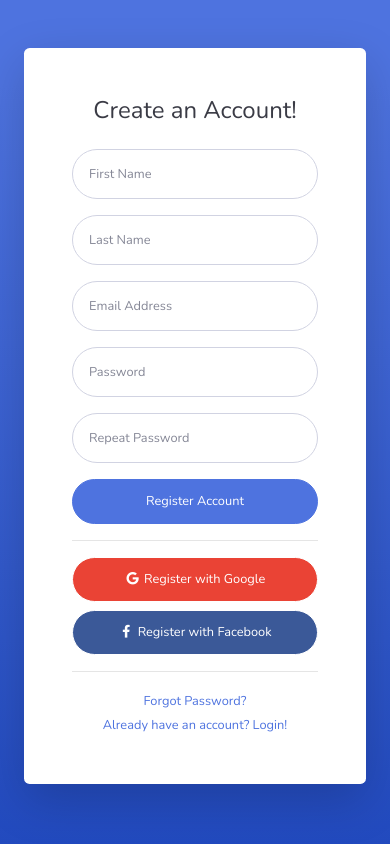
After one commit to ArthurWuTW/django-project, a Django app: page /register in a window 390 px wide. The commit adds this page. Run offline with Django 3.2, Linux system fonts and the light colour scheme; some libraries are stand-ins or nearby versions.

Commit message:
Html to django - register, login, and forgot_password

```diff
--- /dev/null
+++ b/monitor_app/templates/template_dashboard/register.html
@@ -0,0 +1,97 @@
+{% load static %}
+{% load bootstrap4 %}
+<!DOCTYPE html>
+<html lang="en">
+
+<head>
+
+  <meta charset="utf-8">
+  <meta http-equiv="X-UA-Compatible" content="IE=edge">
+  <meta name="viewport" content="width=device-width, initial-scale=1, shrink-to-fit=no">
+  <meta name="description" content="">
+  <meta name="author" content="">
+
+  <title>SB Admin 2 - Register</title>
+
+  <!-- Custom fonts for this template-->
+  <link href={% static "dashboard/vendor/fontawesome-free/css/all.min.css" %} rel="stylesheet" type="text/css">
+  <link href="https://fonts.googleapis.com/css?family=Nunito:200,200i,300,300i,400,400i,600,600i,700,700i,800,800i,900,900i" rel="stylesheet">
+
+  <!-- Custom styles for this template-->
+  <link href={% static "dashboard/css/sb-admin-2.min.css" %} rel="stylesheet">
+
+</head>
+
+<body class="bg-gradient-primary">
+
+  <div class="container">
+
+    <div class="card o-hidden border-0 shadow-lg my-5">
+      <div class="card-body p-0">
+        <!-- Nested Row within Card Body -->
+        <div class="row">
+          <div class="col-lg-5 d-none d-lg-block bg-register-image"></div>
+          <div class="col-lg-7">
+            <div class="p-5">
+              <div class="text-center">
+                <h1 class="h4 text-gray-900 mb-4">Create an Account!</h1>
+              </div>
+              <form class="user">
+                <div class="form-group row">
+                  <div class="col-sm-6 mb-3 mb-sm-0">
+                    <input type="text" class="form-control form-control-user" id="exampleFirstName" placeholder="First Name">
+                  </div>
+                  <div class="col-sm-6">
+                    <input type="text" class="form-control form-control-user" id="exampleLastName" placeholder="Last Name">
+                  </div>
+                </div>
+                <div class="form-group">
+                  <input type="email" class="form-control form-control-user" id="exampleInputEmail" placeholder="Email Address">
+                </div>
+                <div class="form-group row">
+                  <div class="col-sm-6 mb-3 mb-sm-0">
+                    <input type="password" class="form-control form-control-user" id="exampleInputPassword" placeholder="Password">
+                  </div>
+                  <div class="col-sm-6">
+                    <input type="password" class="form-control form-control-user" id="exampleRepeatPassword" placeholder="Repeat Password">
+                  </div>
+                </div>
+                <a href="login.html" class="btn btn-primary btn-user btn-block">
+                  Register Account
+                </a>
+                <hr>
+                <a href="index.html" class="btn btn-google btn-user btn-block">
+                  <i class="fab fa-google fa-fw"></i> Register with Google
+                </a>
+                <a href="index.html" class="btn btn-facebook btn-user btn-block">
+                  <i class="fab fa-facebook-f fa-fw"></i> Register with Facebook
+                </a>
+              </form>
+              <hr>
+              <div class="text-center">
+                <a class="small" href="forgot-password.html">Forgot Password?</a>
+              </div>
+              <div class="text-center">
+                <a class="small" href="login.html">Already have an account? Login!</a>
+              </div>
+            </div>
+          </div>
+        </div>
+      </div>
+    </div>
+
+  </div>
+
+  <!-- Bootstrap core JavaScript-->
+  <script src={% static "dashboard/vendor/jquery/jquery.min.js" %}></script>
+  <script src={% static "dashboard/vendor/bootstrap/js/bootstrap.bundle.min.js" %}></script>
+
+  <!-- Core plugin JavaScript-->
+  <script src={% static "dashboard/vendor/jquery-easing/jquery.easing.min.js" %}></script>
+
+  <!-- Custom scripts for all pages-->
+  <script src={% static "dashboard/js/sb-admin-2.min.js" %}></script>
+
+</body>
+
+</html>
--- a/monitor_app/urls.py
+++ b/monitor_app/urls.py
@@ -9,6 +9,15 @@ urlpatterns = [
     path('',
         views.dashboard,
         name='dashboard'),
+    path('login',
+        views.login,
+        name='login'),
+    path('register',
+        views.register,
+        name='register'),
+    path('forgot_password',
+        views.forgot_password,
+        name='forgot_password'),
     path('temperature/<float:temp>',
         views.temperature,
         name='temperature'),
--- a/monitor_app/views.py
+++ b/monitor_app/views.py
@@ -140,3 +140,24 @@ def timePrice(request, price, date, product):
     data.save()
 
     return HttpResponse('')
+
+def login(request):
+
+    context = {
+
+    }
+    return render(request, 'template_dashboard/login.html', context)
+
+def register(request):
+
+    context = {
+
+    }
+    return render(request, 'template_dashboard/register.html', context)
+
+def forgot_password(request):
+
+    context = {
+
+    }
+    return render(request, 'template_dashboard/forgot_password.html', context)
```
Also changed, not shown: monitor_app/templates/template_dashboard/dashboard.html (+6 -6 lines), monitor_app/templates/template_dashboard/forgot_password.html (added, +84 -0 lines), monitor_app/templates/template_dashboard/login.html (added, +99 -0 lines).
